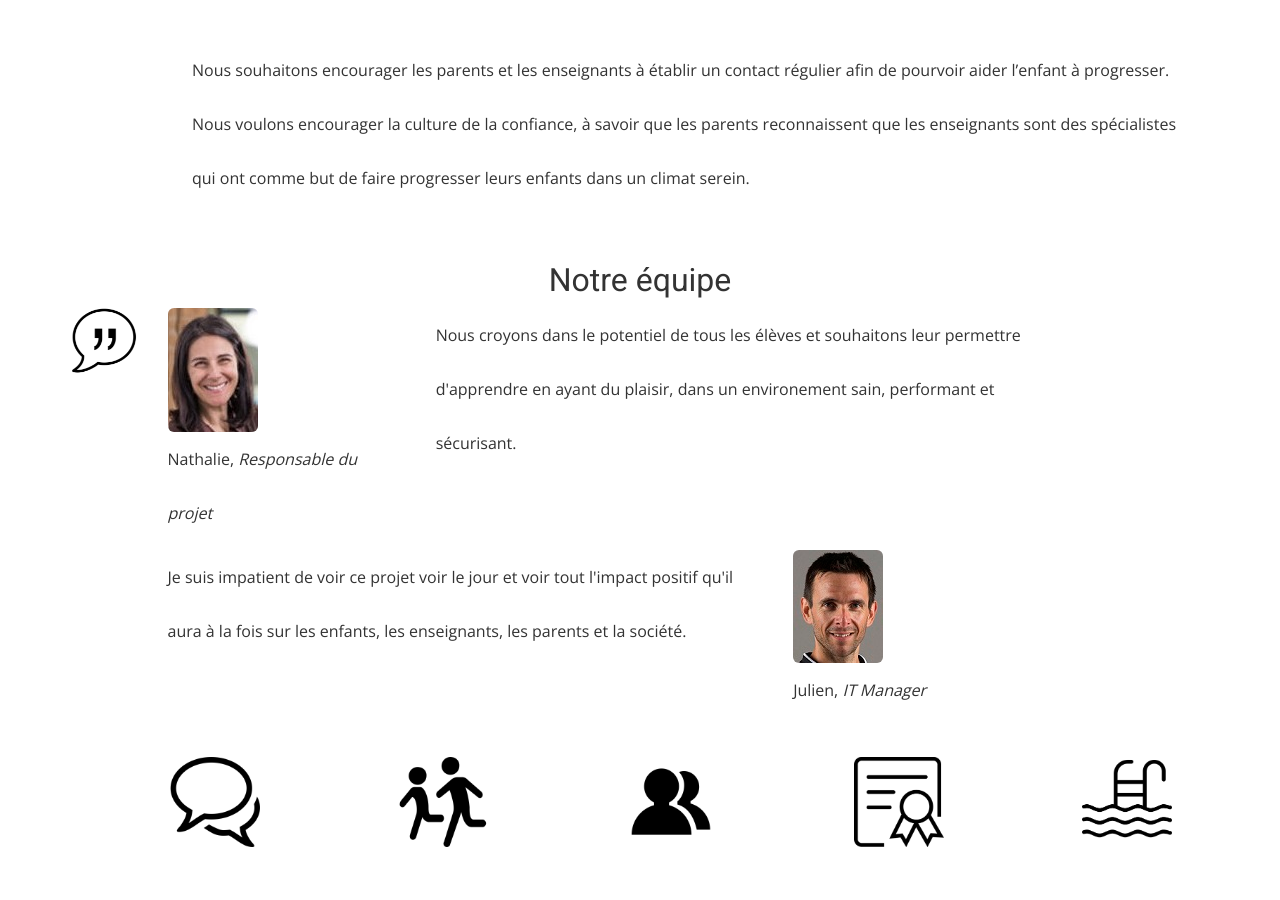
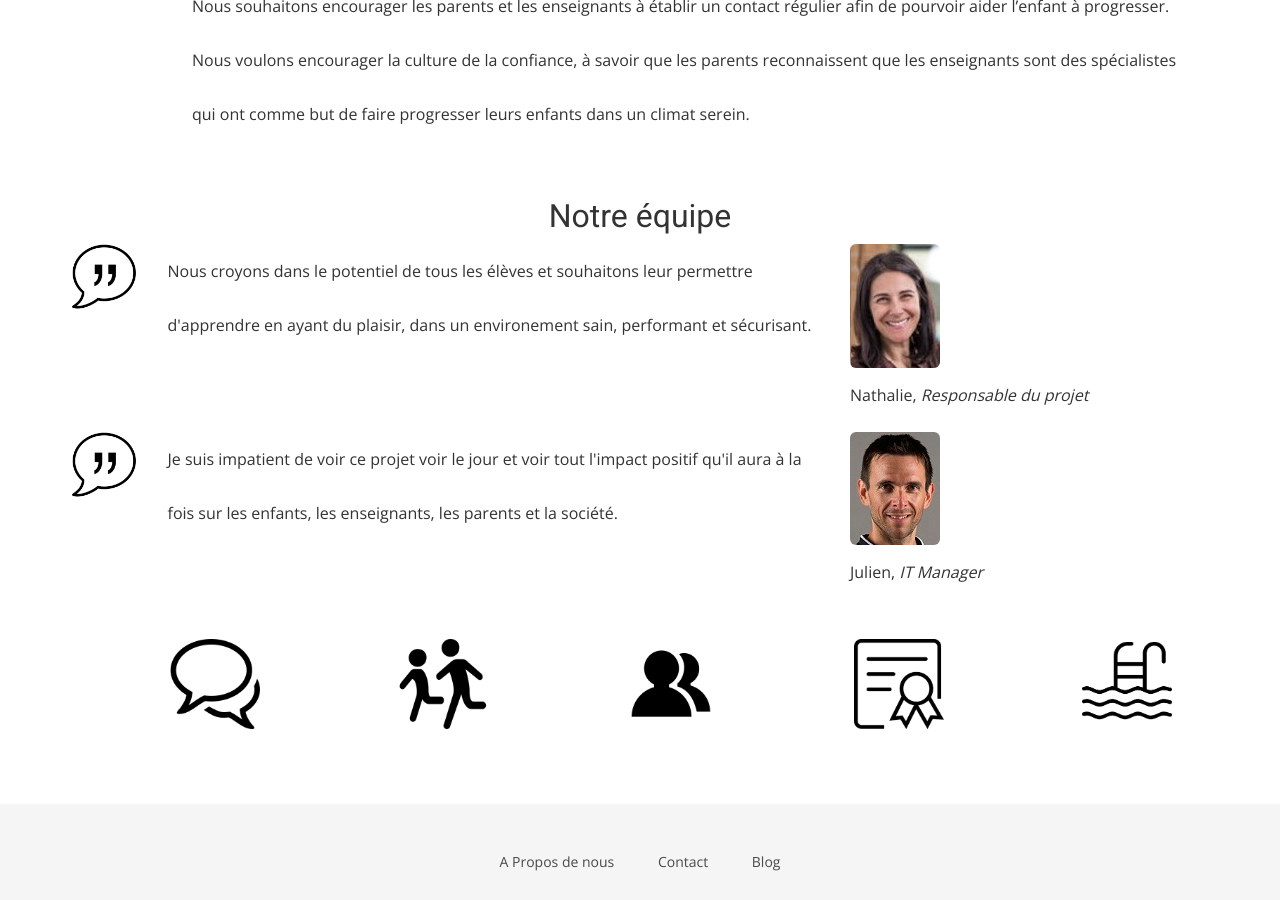
Before and after one commit to midjoule/lifeschool, a Jekyll site: the page built from index.html, in a window 1280 px wide and 900 px high, scrolled down 9296 px. Built offline with Jekyll 4.4.1, drawn with Linux system fonts in a browser that asks for light colours; nearby versions of some CDN libraries; some web fonts are replaced; some of the changed text lies outside the part shown.

Commit message:
Update index.html

```diff
--- a/index.html
+++ b/index.html
@@ -205,14 +204,11 @@
       </div>
     </div>
     <div class="row">
+      {% for tm in site.data.team %}
+      {% assign num = forloop.index | modulo:2 %}
       <div class="col-md-1 col-sm-1">
         <img src="img/testimonials/quote.png" alt="quotation"  class="img-responsive">
       </div>
-      <div class="col-md-11 col-sm-11">
-        {% for tm in site.data.team %}
-        {% assign num = forloop.index | modulo:2 %}
-        <div class="row">
-        {% if num == 0 %}
       <div class="col-md-7">
         <p>{{ tm.testimonial }}</p>
       </div>
@@ -222,20 +218,7 @@
           <p><span>{{ tm.name }}</span>, <i>{{ tm.title }}</i></p>
         </div>
       </div>
-        {% else %}
-          <div class="col-md-3">
-            <div class="user">
-              <img src="{{ tm.image }}" class="img-rounded" alt="{{ tm.name }}">
-              <p><span>{{ tm.name }}</span>, <i>{{ tm.title }}</i></p>
-            </div>
-          </div>
-          <div class="col-md-7">
-            <p>{{ tm.testimonial }}</p>
-          </div>
-        {% endif %}
-        </div>
       {% endfor %}
-      </div>
     </div>
   </div>
 </section>
```
Also changed, not shown: other parts of index.html (+0 -1 lines). Lines whose indentation alone changed are shown as unchanged.
